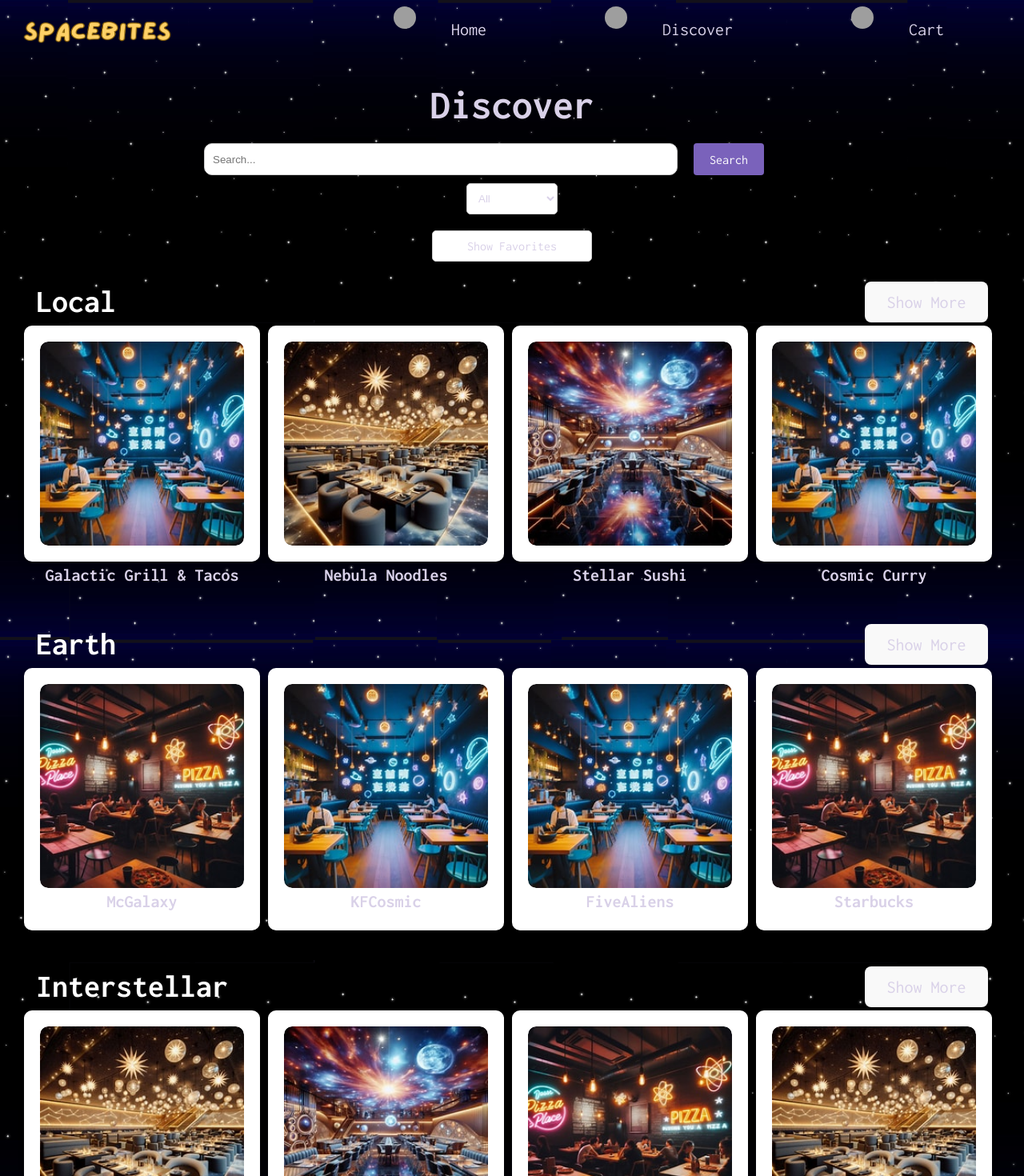
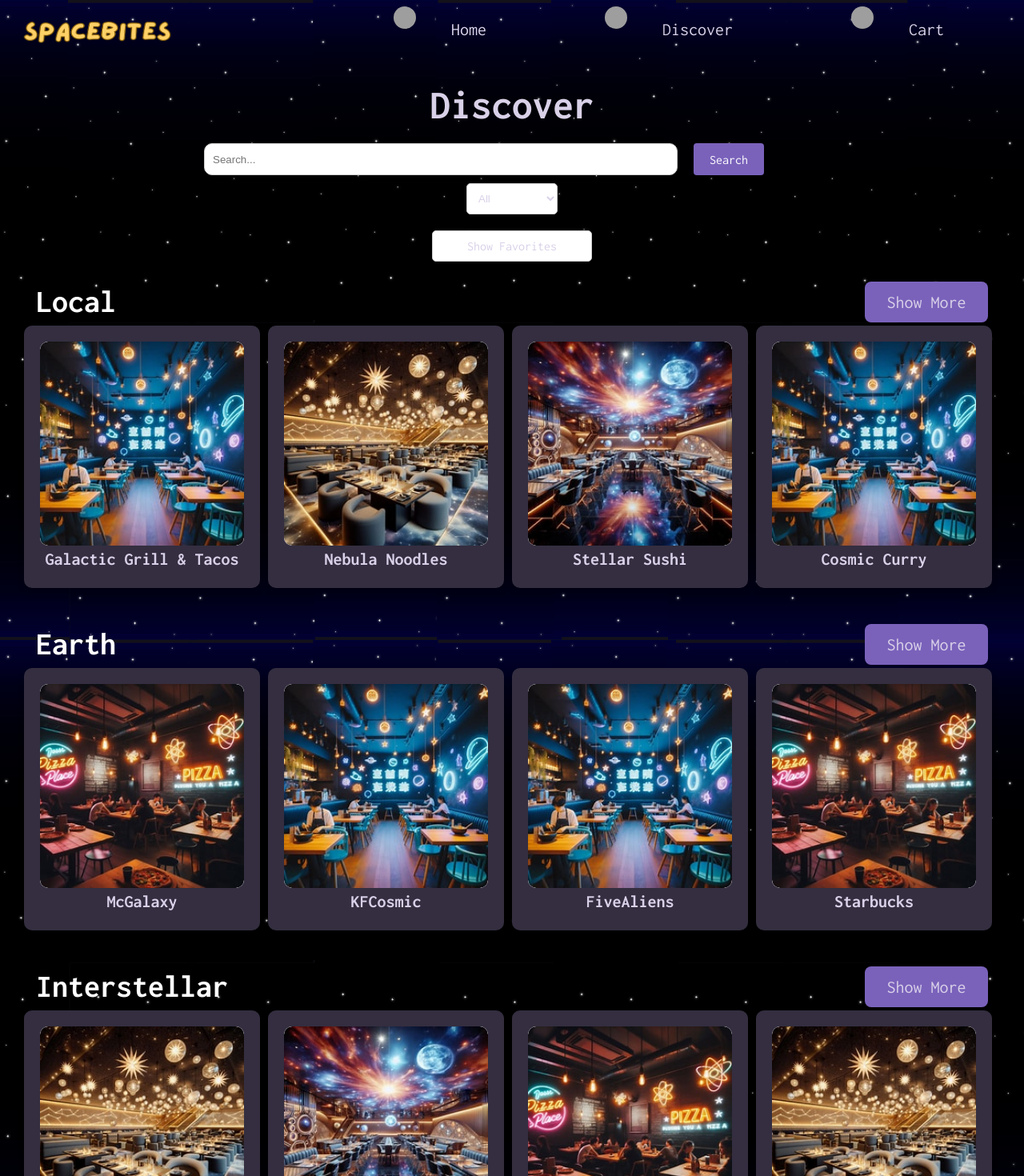
Before and after one commit to unpro-grammer/wdcc-hackathon, a React (Vite) app: page /discover in a window 1280 px wide. Shown: the top 1470 px of the page at 80% size. Built offline with nearby package versions, Linux system fonts and the light colour scheme; grey boxes are pictures that could not be loaded.

Commit message:
fixed some of the colours on the page + cards

```diff
--- a/src/pages/discover.jsx
+++ b/src/pages/discover.jsx
@@ -88,7 +88,7 @@ function DiscoverPage() {
         <h2>Local</h2>
         {finalBlocks.filter(block => block.type === 'local').length > 4 && (
           <Link to="/local">
-            <button>Show More</button>
+            <button className="see-more-button">Show More</button>
           </Link>
         )}
       </div>
@@ -99,8 +99,8 @@ function DiscoverPage() {
               <div className="imgWrapper">
                 <img src={block.imgSrc} alt={`Block ${index + 1}`} />
               </div>
+              <p style={{ textAlign: 'center' }}>{block.name}</p>
             </div>
-            <p style={{ textAlign: 'center' }}>{block.name}</p>
           </Link>
         ))}
       </div>
@@ -109,7 +109,7 @@ function DiscoverPage() {
         <h2>Earth</h2>
         {finalBlocks.filter(block => block.type === 'earth').length > 4 && (
           <Link to="/earth">
-            <button>Show More</button>
+            <button className="see-more-button">Show More</button>
           </Link>
         )}
       </div>
@@ -130,7 +130,7 @@ function DiscoverPage() {
         <h2>Interstellar</h2>
         {finalBlocks.filter(block => block.type === 'interstellar').length > 4 && (
           <Link to="/interstellar">
-            <button>Show More</button>
+            <button className="see-more-button">Show More</button>
           </Link>
         )}
       </div>
--- a/src/styles/discover.css
+++ b/src/styles/discover.css
@@ -67,7 +67,7 @@ img {
   box-shadow: 0 4px 8px rgba(0, 0, 0, 0.2);
   display: flex;
   flex-direction: column;
-  background-color: white;
+  background-color: #342e40;
   align-items: center;
 }
 
@@ -91,7 +91,11 @@ img {
   border-radius: 10px;
 }
 
-.search-button:hover {
+.see-more-button {
+  background-color: #7A62BB;
+}
+
+.see-more-button:hover {
   background-color: #FBCF68;
 }
 
```
